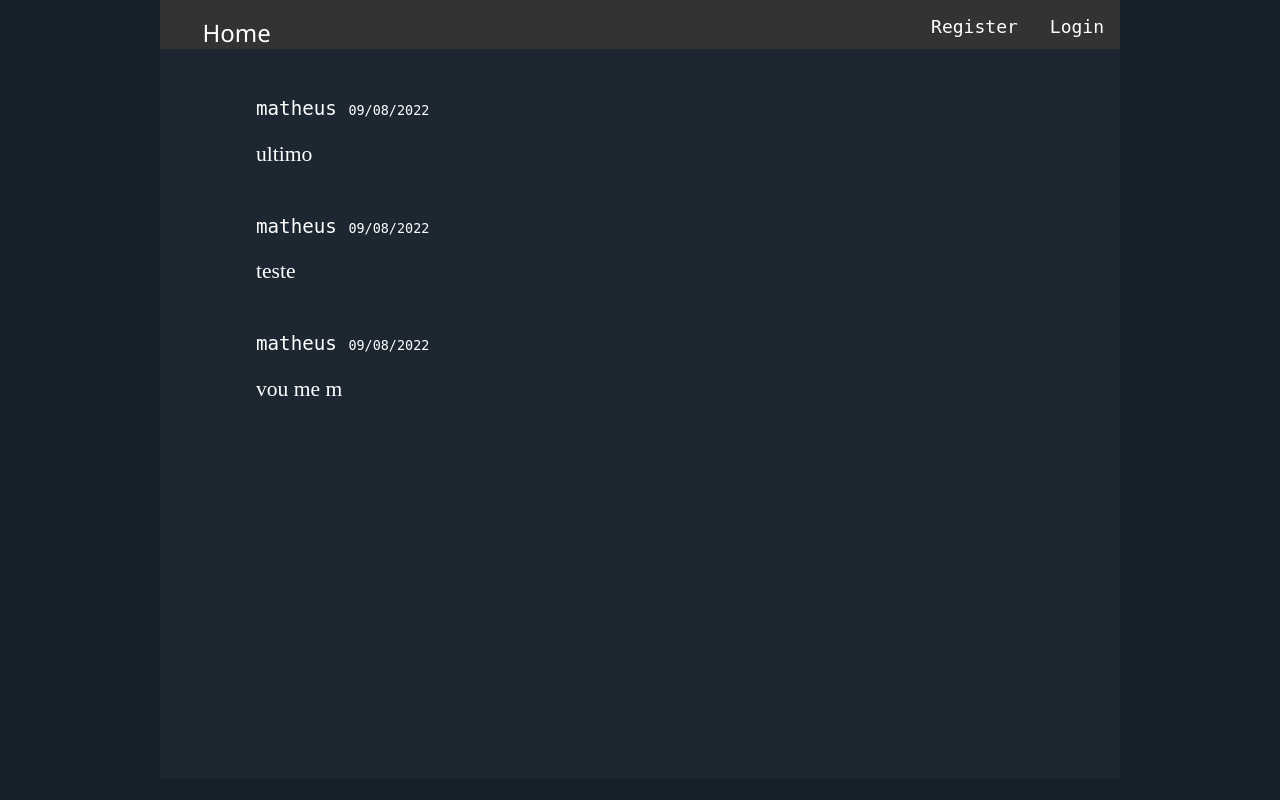
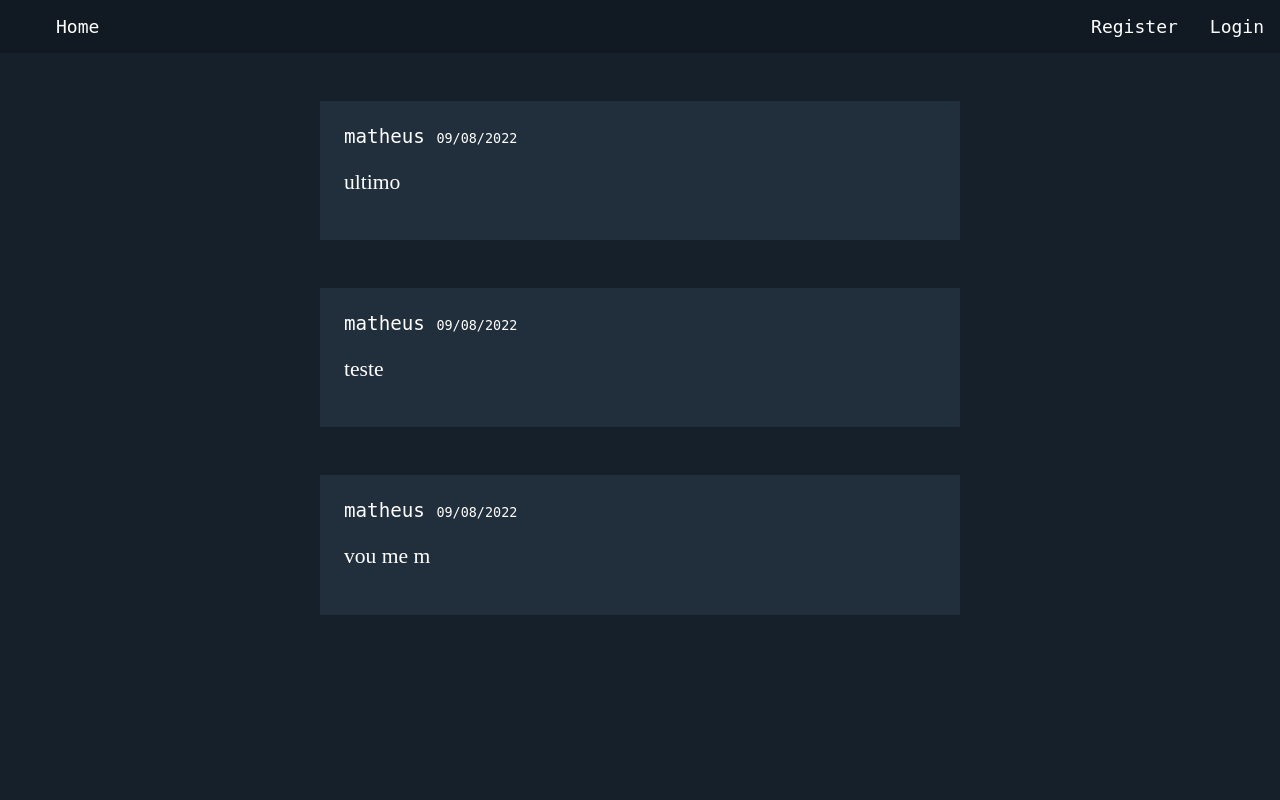
Before and after one commit to mps751/Blog_Python, a Flask app: page / in a window 1280 px wide. Run offline with Flask 2, Linux system fonts and the light colour scheme; data comes from the database, SQL or seed files in the repository; both versions use the stored data as it was after the commit.

Commit message:
Adicionando Profile

```diff
--- a/app.py
+++ b/app.py
@@ -64,9 +64,7 @@ def register():
             flash("Username or Email already exists")
         else:
             return redirect(url_for('login'))
-
-    else:
-        return render_template('register.html')
+    return render_template('register.html')
 
 @app.route('/login', methods=["GET", "POST"])
 def login():
--- a/static/style.css
+++ b/static/style.css
@@ -5,9 +5,8 @@ html {
 
 body {
     width: 100%;
-    max-width: 960px;
     margin: auto;
-    background-color: #1C2732;
+
 }
 
 .nav span {
@@ -18,20 +17,13 @@ body {
     font-family: Andale Mono, monospace;
 }
 
-.nav .home {
-    color: white;
-    margin-left: 0.1em;
-    font-family: 'Segoe UI', Tahoma, Geneva, Verdana, sans-serif;
-    font-size: x-large;
-    float: left;
-}
-
 .nav ul {
     list-style-type: none;
     margin: 0;
     padding-top: 1em;
+    padding-bottom: 1em;
     overflow: hidden;
-    background-color: #333;
+    background-color: #111922;
 }
 
 .nav li {
@@ -51,13 +43,6 @@ body {
 
 li a:hover {
     background-color: #111;
-}
-
-.post {
-    font-size: x-large;
-    margin-left: 6rem;
-    margin-top: 3rem;
-    color: white;
 }
 
 .content form {
@@ -94,10 +79,22 @@ li a:hover {
 }
 
 .flash {
-    font-size: large;
+    text-align: center;
+    font-size: medium;
     color: #ffffff;
     font-family: "Candara";
     margin-bottom: 1em;
+}
+
+.post {
+    max-width: 800px;
+    font-size: x-large;
+    margin-left: 20rem;
+    margin-right: 20rem;
+    margin-top: 3rem;
+    padding: 1em;
+    color: white;
+    background-color: #212E3C;
 }
 
 .about {
--- a/templates/index.html
+++ b/templates/index.html
@@ -9,15 +9,16 @@
             <nav>
                 {% if current_user.is_authenticated %}
                     <ul>
-                        <li class="home"> Home </li>
+                        <li style="float:left;"> <a href="{{ url_for('index') }}"> Home </a> </li>
                         <li> <a href="{{ url_for('logout') }}"> Log Out </a> </li>
                         <li> <a href="{{ url_for('create') }}"> Create Post </a> </i>
+                        <li> <a href=""> Profile </a></li>
                         <li> <span> {{current_user.username}} </span> </li>
                     </ul>
 
                 {% else %}
                     <ul>
-                        <li class="home"> Home </li>
+                        <li style="float:left;"> <a href="{{ url_for('index') }}"> Home </a> </li>
                         <li> <a href="{{ url_for('login') }}"> Login </a> </li>
                         <li> <a href="{{ url_for('register') }}"> Register </a> </i>
                     </ul>
--- a/templates/login.html
+++ b/templates/login.html
@@ -16,7 +16,6 @@
         {% endfor %}
 
     <input type="submit" value="LOGIN">
-
 </form>
 
 {% endblock %}
--- a/templates/register.html
+++ b/templates/register.html
@@ -12,6 +12,10 @@
 
         <input type="password" password" name="password" placeholder="Password" required>
 
+        {% for message in get_flashed_messages() %}
+            <div class="flash"> {{ message }} </div>
+        {% endfor %}
+
         <input type="submit" value="CADASTRAR">
     </form>
 
```
Also changed, not shown: app.db.
